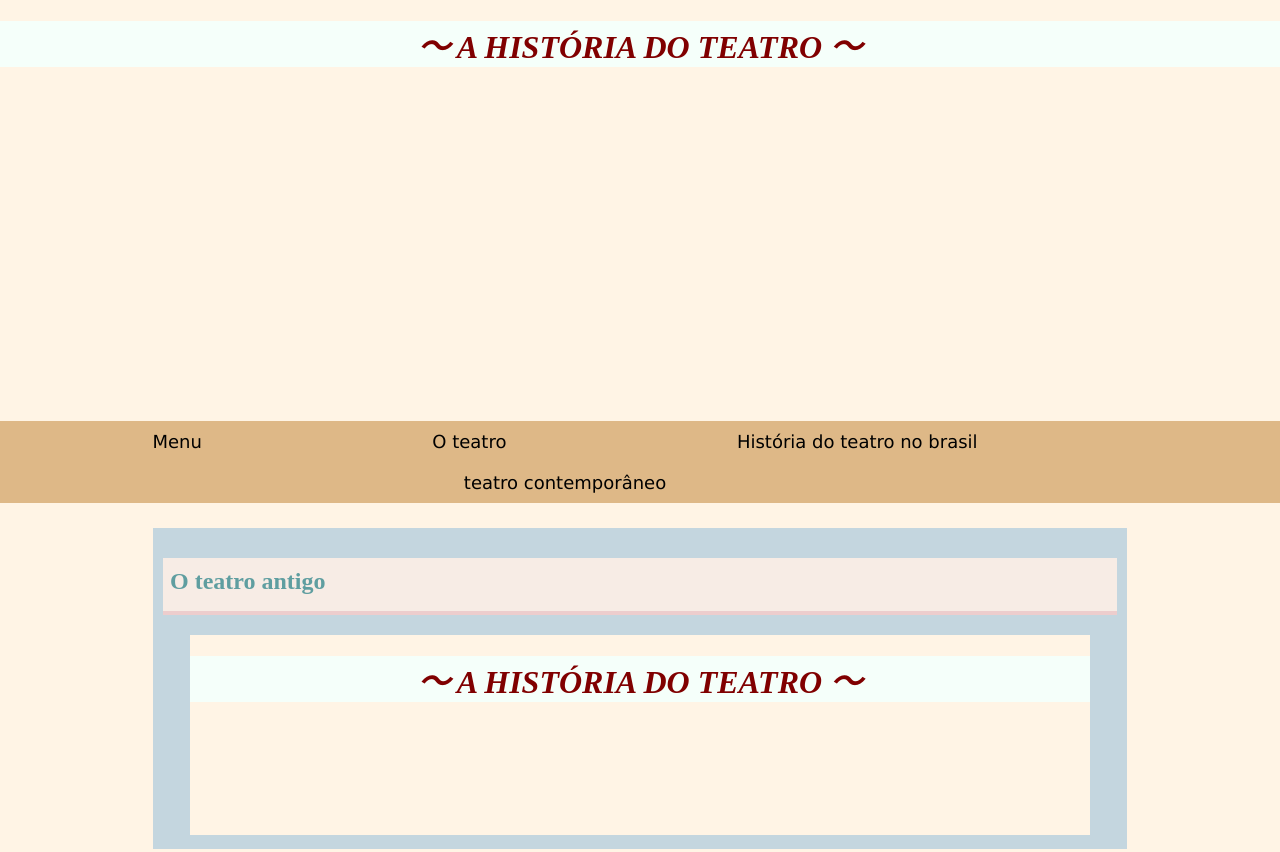
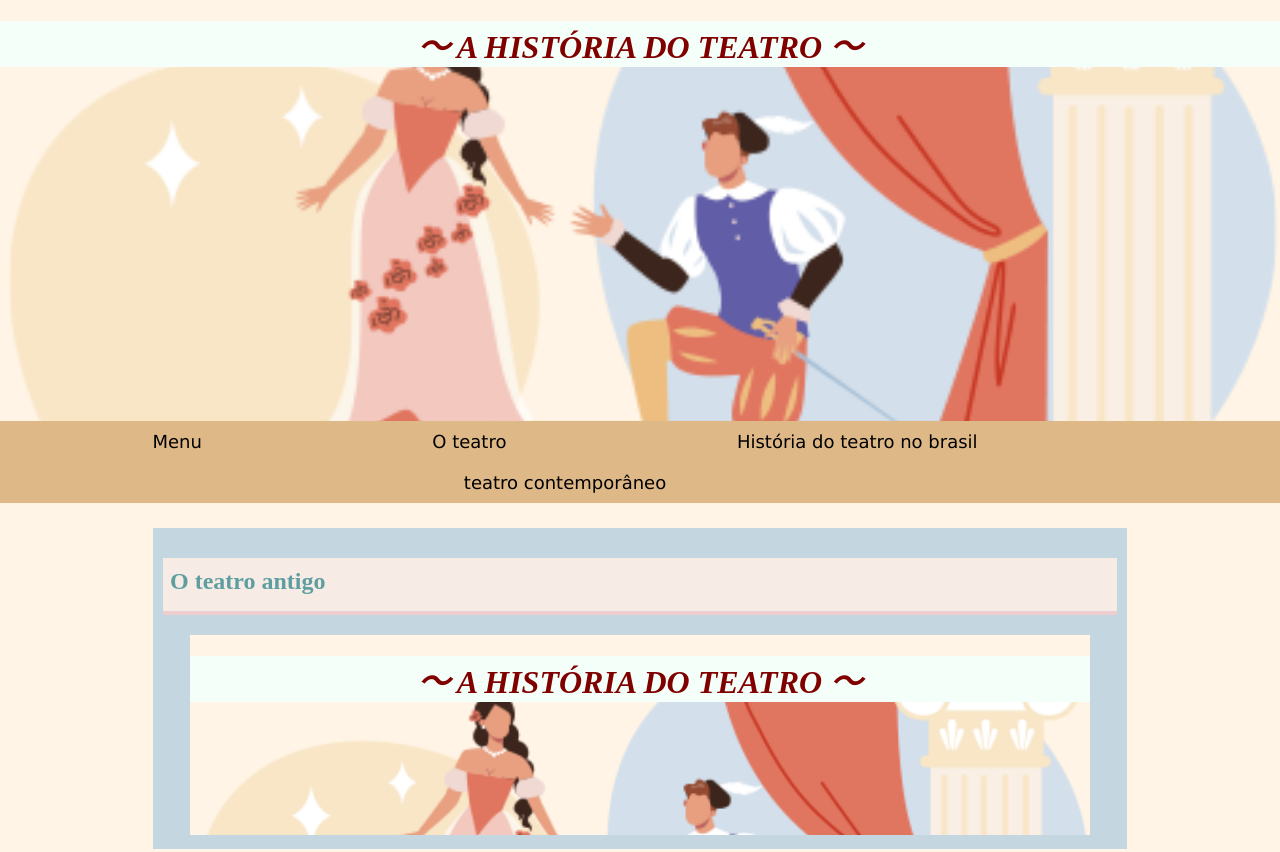
Before and after one commit to andry015/andry015.github.io, a plain HTML site: page index.html in a window 1280 px wide. Shown: the top 852 px of the page. Drawn offline with Linux system fonts and the light colour scheme.

Commit message:
Update estilo.css

```diff
--- a/estilo.css
+++ b/estilo.css
@@ -4,7 +4,7 @@ body {
 }
 
 .header_principal {
-    background-image: url(../trabalho_de_autoweb/imagens/teatro_img.png);
+    background-image: url(/imagens/teatro_img.png);
     height: 400px;
     background-size: cover;
     background-position: right center;
```
